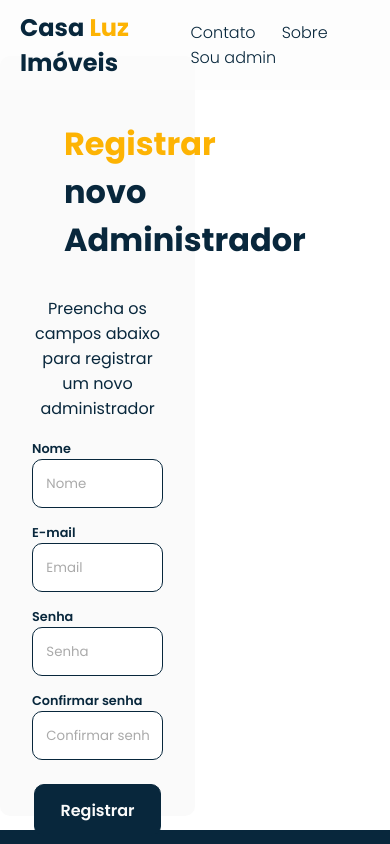
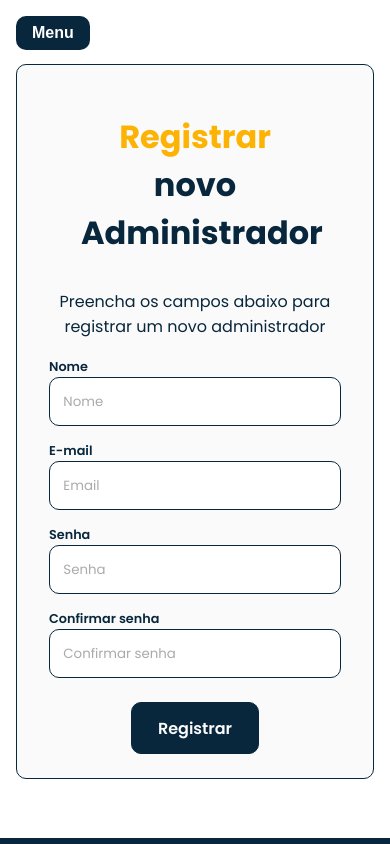
Before and after one commit to GuiLigeskee/CasaLuz, a React (Vite) app in the folder frontend/: page /register in a window 390 px wide. Shown: the top 844 px of the page. Built offline with nearby package versions, Linux system fonts and the light colour scheme.

Commit message:
Atualizações dia 08/05/24
--Feita a nova NavBar;
--Melhoria na responsividade dos formulários;

```diff
--- a/frontend/src/App.css
+++ b/frontend/src/App.css
@@ -1,5 +1,4 @@
 .container {
-  padding-top: 3.5em;
   min-height: 90vh;
   justify-content: center;
 }
--- a/frontend/src/Components/NavBar/NavBar.css
+++ b/frontend/src/Components/NavBar/NavBar.css
@@ -1,13 +1,68 @@
-.navbar {
+/* NavBar.css */
+
+/* Estilos para o menu lateral */
+.sidebar {
   position: fixed;
-  width: 100%;
-  display: flex;
-  justify-content: space-between;
-  align-items: center;
-  background-color: #fbfbfb8a;
-  padding: 10px 20px;
-  transition: 0.3s;
-  z-index: 9999;
+  top: 0;
+  left: -250px;
+  width: 250px;
+  height: 100%;
+  background-color: #fafafa;
+  transition: left 0.3s ease;
+  z-index: 999;
+}
+
+.sidebar.open {
+  left: 0; /* Exibe o menu lateral quando aberto */
+}
+
+.sidebar__content {
+  padding: 1em;
+}
+
+.logo {
+  margin: 2.5em 0 0.5em 0;
+}
+
+.sidebar__options {
+  list-style: none;
+  padding: 0;
+}
+
+.sidebar__options li {
+  margin-bottom: 1em;
+}
+
+.sidebar__options a {
+  color: #08273c;
+  text-decoration: none;
+  font-size: 16px;
+}
+
+.sidebar__options a:hover {
+  color: #fdb303; /* Cor de destaque ao passar o mouse */
+}
+
+/* Estilos para o botão do menu */
+.menu__toggle {
+  position: fixed;
+  top: 0.5em;
+  left: 1em;
+  background-color: #08273c;
+  color: #fff;
+  border: none;
+  padding: 0.5em 1em;
+  cursor: pointer;
+  z-index: 1000;
+}
+
+.menu__toggle:hover {
+  background-color: #fdb303;
+}
+
+#exit {
+  color: red;
+  cursor: pointer;
 }
 
 .logo {
@@ -17,22 +72,3 @@
 .logo span {
   color: #fdb303;
 }
-
-.navbar__right {
-  display: flex;
-}
-
-.navbar__options {
-  list-style: none;
-  padding: 0;
-  margin: 0;
-}
-
-.navbar__option {
-  display: inline-block;
-  margin-left: 10px;
-  padding: 0 0.5em;
-  color: #08273c;
-  cursor: pointer;
-  font-weight: 300;
-}
--- a/frontend/src/Components/NavBar/NavBar.jsx
+++ b/frontend/src/Components/NavBar/NavBar.jsx
@@ -1,71 +1,80 @@
-import "./NavBar.css";
-
-// react-router
 import { NavLink } from "react-router-dom";
-
-// Hooks
 import { useAuth } from "../../Hooks/useAuth";
-// import { useState } from "react";
 import { useDispatch } from "react-redux";
 import { useNavigate } from "react-router-dom";
-// import { UseSelector } from "react-redux";
-
-// Redux
 import { logout, reset } from "../../Slice/authSlice";
+import { useState } from "react";
+import "./NavBar.css";
 
 const NavBar = () => {
   const { auth } = useAuth();
-  // const { admin } = useSelector((state) => state.auth);
-
-  // const [query, setQuery] = useState("");
-
   const navigate = useNavigate();
-
   const dispatch = useDispatch();
+  const [isMenuOpen, setIsMenuOpen] = useState(false);
 
   const handleLogout = () => {
     dispatch(logout());
     dispatch(reset());
+    navigate("/login");
+  };
 
-    navigate("/login");
+  const toggleMenu = () => {
+    setIsMenuOpen(!isMenuOpen);
   };
 
   return (
     <div>
-      <nav className="navbar">
-        <div className="navbar__left">
+      <aside className={`sidebar ${isMenuOpen ? "open" : ""}`}>
+        <div className="sidebar__content">
           <h1 className="logo">
             <NavLink to="/">
               Casa <span>Luz</span> Imóveis
             </NavLink>
           </h1>
-        </div>
-        <div className="navbar__right">
-          <ul className="navbar__options">
+          <ul className="sidebar__options">
             {auth ? (
               <>
-                <li className="navbar__option">
+                <li>
+                  <NavLink to="/Ads">Ver anúncios</NavLink>
+                </li>
+                <li>
                   <NavLink to="/createAds">Novo anúncio</NavLink>
                 </li>
-                <li className="navbar__option">
+                <li>
+                  <NavLink to="/depoiments">Ver depoimentos</NavLink>
+                </li>
+                <li>
+                  <NavLink to="/createAds">Novo depoimento</NavLink>
+                </li>
+                <li>
                   <NavLink to="/register">Novo admin</NavLink>
                 </li>
-                <li className="navbar__option">
-                  <span onClick={handleLogout}>Sair</span>
+                <li>
+                  <span id="exit" onClick={handleLogout}>
+                    Sair
+                  </span>
                 </li>
               </>
             ) : (
               <>
-                <li className="navbar__option">Contato</li>
-                <li className="navbar__option">Sobre</li>
-                <li className="navbar__option">
+                <li>Contato</li>
+                <li>Sobre</li>
+                <li>
                   <NavLink to="/login">Sou admin</NavLink>
                 </li>
               </>
             )}
           </ul>
         </div>
-      </nav>
+      </aside>
+      <div className="navbar">
+        <div className="navbar__left">
+          <button className="menu__toggle" onClick={toggleMenu}>
+            Menu
+          </button>
+        </div>
+      </div>
+      <footer className="footer">{/* Conteúdo do rodapé */}</footer>
     </div>
   );
 };
--- a/frontend/src/Pages/AddAds/AddAds.css
+++ b/frontend/src/Pages/AddAds/AddAds.css
@@ -68,3 +68,11 @@ select option {
   padding: 1em;
   border: none;
 }
+
+@media screen and (max-width: 767px) {
+  .createAds,
+  .updateAds {
+    margin: 4em 1em;
+    max-width: 100%;
+  }
+}
--- a/frontend/src/Pages/Auth/Auth.css
+++ b/frontend/src/Pages/Auth/Auth.css
@@ -25,13 +25,10 @@
   margin-bottom: 1.2em;
 }
 
-@media screen and (max-width: 768px) {
+@media screen and (max-width: 767px) {
   #login,
   #register {
-    width: 100%;
-    margin: 0;
-    border: none;
-    padding: 2em;
-    height: 90vh;
+    margin: 4em 1em;
+    max-width: 100%;
   }
 }
```
